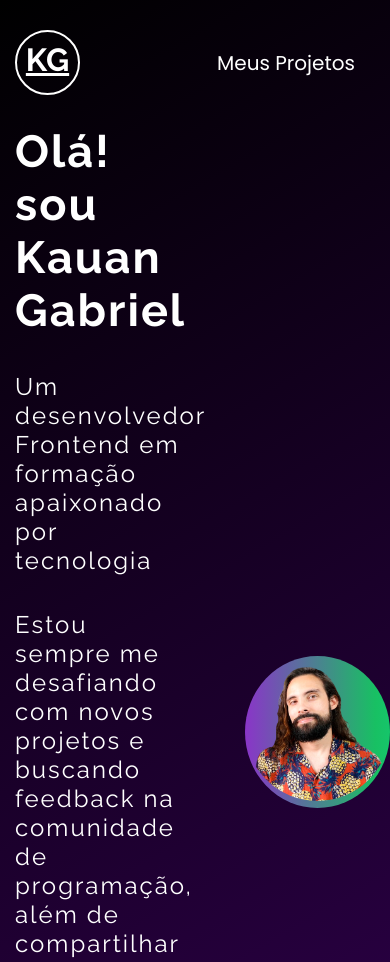
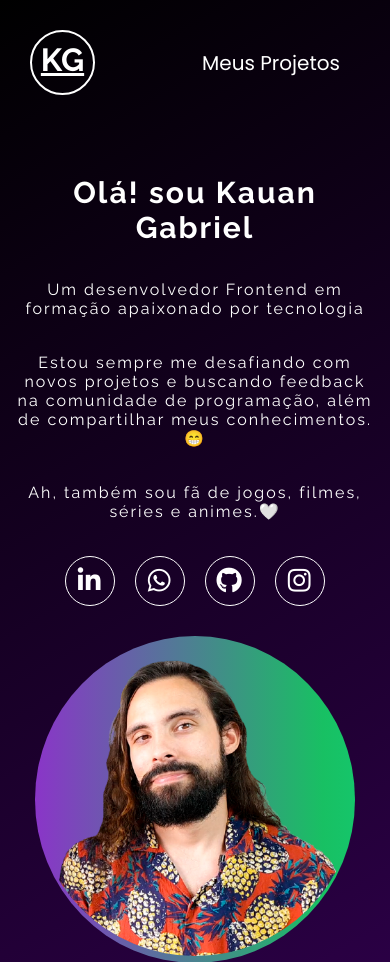
Before and after one commit to kauan102030/Portfolio, a plain HTML site: page index.html in a window 390 px wide. Shown: the top 962 px of the page. Drawn offline with nearby package versions, Linux system fonts and the light colour scheme.

Commit message:
Adicionado Responsivo

```diff
--- a/index.html
+++ b/index.html
@@ -20,6 +20,7 @@
         <!-- Styles -->
         <link rel="stylesheet" href="./src/styles/reset.css">
         <link rel="stylesheet" href="./src/styles/styles.css">
+        <link rel="stylesheet" href="./src/styles/responsive.css">
 </head>
 
 <body>
--- /dev/null
+++ b/src/styles/responsive.css
@@ -0,0 +1,40 @@
+@media(max-width: 1280px) {
+    .cabecalho{
+        padding: 30px;
+    }
+
+    .home{
+        flex-direction: column;
+        align-items: center;
+        margin: 50px 0;
+        gap: 30px;
+    }
+
+    .home .informacoes{
+        max-width: 100%;
+        text-align: center;
+        align-items: center;
+    }
+
+    .projetos .container-projetos{
+        padding: 0 30px;
+    }
+}
+
+@media(max-width: 425px){
+    .home .informacoes h1{
+        font-size: 30px;
+    }
+
+    .home .informacoes p{
+        font-size: 16px;
+    }
+
+    .home .container-foto img{
+        max-width: 320px;
+    }
+
+    .projetos{
+        padding: 30px;
+    }
+}
--- a/src/styles/styles.css
+++ b/src/styles/styles.css
@@ -205,7 +205,7 @@ body{
 }
 
 .projetos .btn-mostrar-projetos:hover{
-    background-color: #9443d8;
+    background-color: #ba66ff;
 }
 
 .projetos .btn-mostrar-projetos.remover{
```
